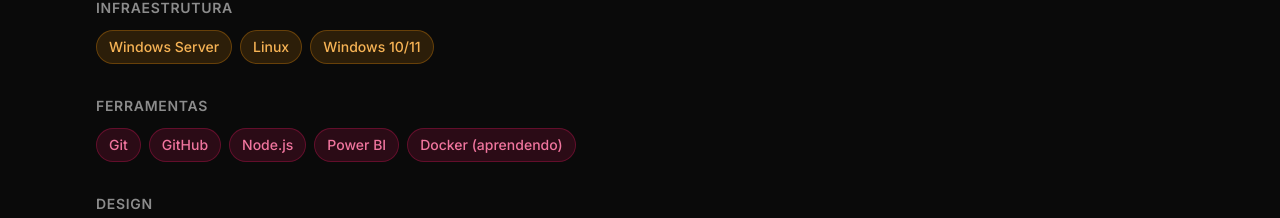
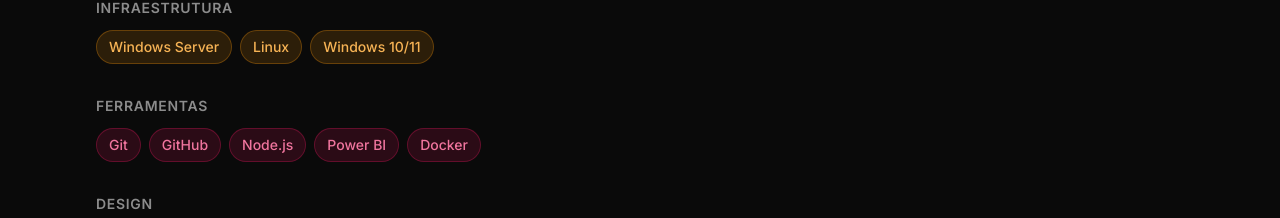
Before and after one commit to DiegoSntJo/Portfolio, a React (Vite) app: page / in a window 1280 px wide. Shown: the part 1875-2093 px from the top of the page. Built offline with nearby package versions, Linux system fonts and the light colour scheme; the HTML template or start-up script is replaced by a standard one.

Commit message:
Ajuste Stacks

```diff
--- a/src/components/StackSection.tsx
+++ b/src/components/StackSection.tsx
@@ -12,7 +12,7 @@ const stackContent = {
       { label: "Frameworks", badgeClass: "badge-framework", items: ["Django", "Vue.js", "React", "Bootstrap", "Materialize CSS"] },
       { label: "Banco de Dados", badgeClass: "badge-db", items: ["PostgreSQL", "MySQL"] },
       { label: "Infraestrutura", badgeClass: "badge-infra", items: ["Windows Server", "Linux", "Windows 10/11"] },
-      { label: "Ferramentas", badgeClass: "badge-tools", items: ["Git", "GitHub", "Node.js", "Power BI", "Docker (aprendendo)"] },
+      { label: "Ferramentas", badgeClass: "badge-tools", items: ["Git", "GitHub", "Node.js", "Power BI", "Docker"] },
       { label: "Design", badgeClass: "badge-design", items: ["Adobe Photoshop", "Sony Vegas"] },
     ],
   },
@@ -25,7 +25,7 @@ const stackContent = {
       { label: "Frameworks", badgeClass: "badge-framework", items: ["Django", "Vue.js", "React", "Bootstrap", "Materialize CSS"] },
       { label: "Databases", badgeClass: "badge-db", items: ["PostgreSQL", "MySQL"] },
       { label: "Infrastructure", badgeClass: "badge-infra", items: ["Windows Server", "Linux", "Windows 10/11"] },
-      { label: "Tools", badgeClass: "badge-tools", items: ["Git", "GitHub", "Node.js", "Power BI", "Docker (learning)"] },
+      { label: "Tools", badgeClass: "badge-tools", items: ["Git", "GitHub", "Node.js", "Power BI", "Docker"] },
       { label: "Design", badgeClass: "badge-design", items: ["Adobe Photoshop", "Sony Vegas"] },
     ],
   },
```
